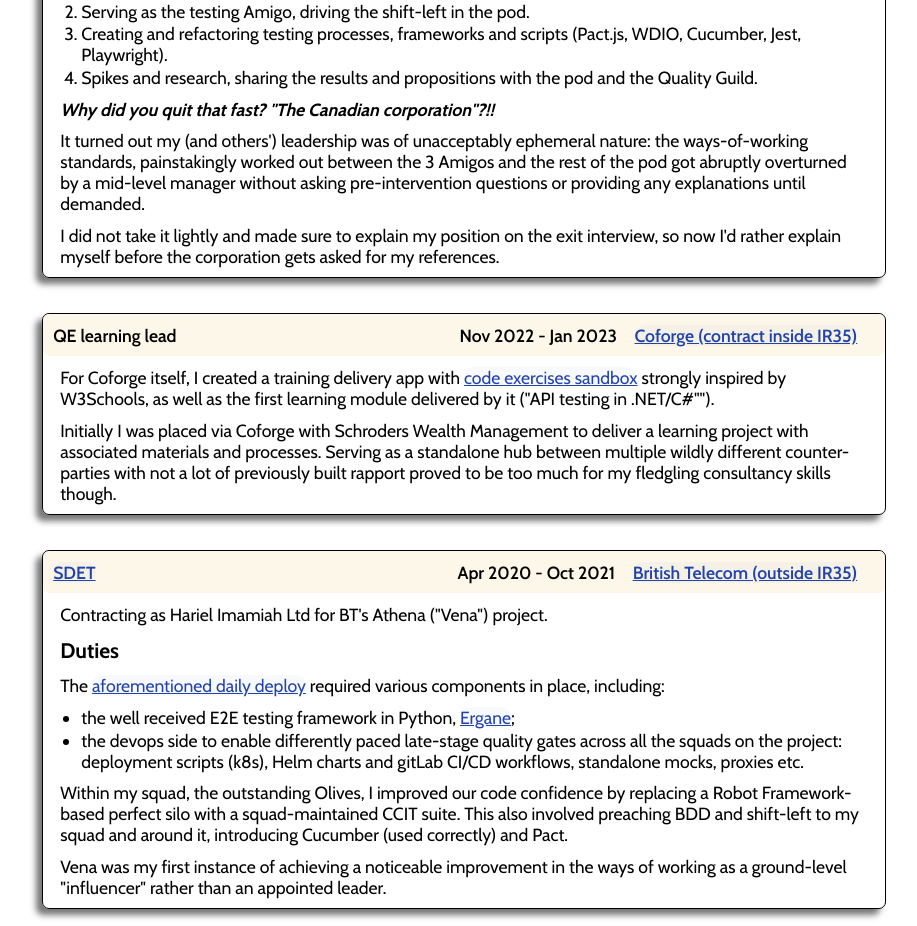
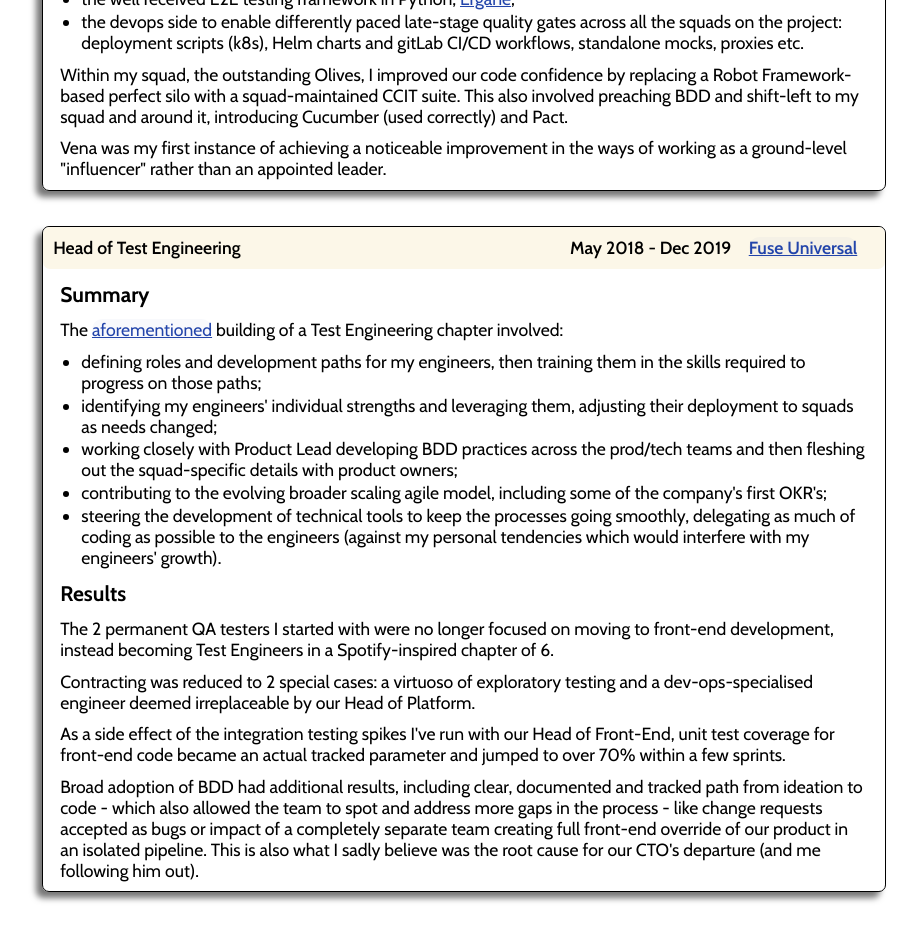
Before and after one commit to akseiya/cvml, a React (Create React App) app in the folder tsx/: page / in a window 1280 px wide. Shown: the part 1860-2786 px from the top of the page, without its empty margins (176-1093 px from the left). Built offline with nearby package versions, Linux system fonts and the light colour scheme.

Commit message:
Featured and prehistoric jobs handled. Warning about lack of error boundaries added. Minor touches again.

```diff
--- a/tsx/public/AuthorsResume.yaml
+++ b/tsx/public/AuthorsResume.yaml
@@ -54,13 +54,11 @@
   - Core profile: |-
       [Veteran](#career-csopl) of every flavour of software development
       in applications from [military HR](#career-csopl) through
-      [finance](#career-nyse) to [video production](#career-aframe).
+      [finance](#career-nyse) to [video production](#career-aframe), including
+      roles in development, ops, management and quality assistance.
 
       Front-line [leader](#career-fuse) focused on supporting his engineers for
       ever further growth.
-
-      Troubleshooter, batch-, net- and DB-admin, [performance
-      profiler](#career-softbank).
 
       Believer in candor and meritocracy as foundations of a
       well-functioning, highly performing organisation.
@@ -76,7 +74,7 @@
 
       Allowed [NYSE](#career-nyse) to run performance tests of its Data Fabric
       system using a rented cluster of custom worker machines and my
-      mini-jUnit written in Python.
+      mini-jMeter written in Python.
 
       Enabled daily deploys for BT's [Vena project](#career-athena)
       through a multi-layered portfolio of test suites and deployment
@@ -122,6 +120,7 @@
       ### Athena project listed out of order as it happens to use all options
       ### for specifying a job
     - id: athena       ### Each job panel is preceded with a `#career-${id}` anchor.
+      featured: true   ### Shows up top, expanded, even if not most recent 3
       from: 2020-04-01 ### Day of the month is ignored in default format anyway!
       to: 2021-10      ### When this is omitted, timing is rendered as "since Mon YYYY"
       company:
@@ -210,6 +209,7 @@
         too much for my fledgling consultancy skills though.
 
     - id: fuse
+      featured: true
       from: 2018-05
       to: 2019-12
       company:
@@ -233,27 +233,30 @@
           some of the company's first OKR's;
         * steering the development of technical tools to keep the processes
           going smoothly, delegating as much of coding as possible to the
-          engineers (against my natural tendencies which would interfere with my
-          engineers' growth).
+          engineers (against my personal tendencies which would interfere with
+          my engineers' growth).
 
         # Results
 
         The 2 permanent QA testers I started with were no longer focused on
-        moving to front-end development, instead becoming Test Engineers,
-        valued enough for some product owners to ask me to exclude "their" TE-s
-        from the quarterly squad rotation.
-
-        The 2 new hires overcame their initial difficulties, including a junior
-        becoming great help in extending the reach of BDD on the product side
-        and in a "special case" squad.
+        moving to front-end development, instead becoming Test Engineers in a
+        Spotify-inspired chapter of 6.
 
         Contracting was reduced to 2 special cases: a virtuoso of exploratory
-        testing and a dev-ops oriented engineer deemed irreplaceable by our
+        testing and a dev-ops-specialised engineer deemed irreplaceable by our
         Head of Platform.
 
-        Unit test coverage for front-end code became an actual tracked parameter
-        and jumped to over 70% within a few sprints since our initial spiking
-        sessions for Mocha/Chai and React tools for testing.
+        As a side effect of the integration testing spikes I've run with
+        our Head of Front-End, unit test coverage for front-end code became
+        an actual tracked parameter and jumped to over 70% within a few sprints.
+
+        Broad adoption of BDD had additional results, including clear,
+        documented and tracked path from ideation to code - which also allowed
+        the team to spot and address more gaps in the process - like change
+        requests accepted as bugs or impact of a completely separate team
+        creating full front-end override of our product in an isolated pipeline.
+        This is also what I sadly believe was the root cause for our CTO's
+        departure (and me following him out).
 
     - id: duco
       from: 2016-05
@@ -318,6 +321,7 @@
             innovation.
 
     - id: aframe
+      featured: true
       from: 2012-09
       to: 2016-02
       company:
@@ -331,7 +335,7 @@
         Initially I created various components of the Aframe video production
         platform (mostly endpoints of its Sinatra API).
 
-        After getting press-ganged back into QA I created Aframe's acceptance
+        After getting press-ganged into QA I created Aframe's acceptance
         testing platform in two misnamed flavours:
         * end-to-end "Big Smoke" with a custom Git flow serving as the
         kernel for a deployment pipeline;
@@ -448,13 +452,17 @@
   - CVML: |-
       This resume is a YAML document rendered with React.
 
-      Use the hamburger icon **≡** in the top right corner to
-      ***edit the YAML*** source and change currently rendered content.
+      Use the hamburger icon **≡** in the top right corner of [this
+      page](https://akseiya.github.io) to ***edit the YAML*** source and change
+      currently rendered content.
 
       As long as the main sections (`name`, `fundamentals`,
       `summary`, `career`, `projects`, `extras`) are present and
       the format is conserved, any compatible data can be rendered,
       including an entirely different CV.
+
+      There are no error boundaries yet. Breaking the YAML badly will
+      render a blank HTML page. Thou hast been warned.
 
       Under development. Future ideas will be added to its
       [README](https://github.com/akseiya/cvml/tree/main/tsx#readme).
--- a/tsx/src/components/CVMLPresenter/Career/Career.tsx
+++ b/tsx/src/components/CVMLPresenter/Career/Career.tsx
@@ -37,11 +37,15 @@
   );
 };
 
-const freshJobsNumber = 3;
+const maxFeaturedJobs = 3;
+const minJobsToShow = 3;
+const expandedJobsToShow = 3;
+const [ msPerHour, hoursADay, daysInYear] = [3600000, 24, 365];
+const prehistoryThreshold = msPerHour * hoursADay * daysInYear * 10;
 
 const renderFlattableJob = (flat: boolean, job: Job, i: number) => {
   const [unfolded, setUnfolded] = useState(false);
-  const folded = !unfolded && i + 1 > freshJobsNumber;
+  const folded = !unfolded && i + 1 > expandedJobsToShow;
   const unfold = () => setUnfolded(true);
 
   const headingContent = !flat ?
@@ -70,6 +74,32 @@
 const renderJob =
   (flat: boolean) => (job: Job, i: number) => renderFlattableJob(flat, job, i);
 
+
+const jobsWithFeatureLimit = (jobs: Job[]) => {
+  let featuredCount = 0;
+  const limitedJobs: Job[] = [];
+  for(let i = 0; i < jobs.length; i++) {
+    const job = jobs[i];
+    if(job.featured) {
+      featuredCount++;
+      if(featuredCount > maxFeaturedJobs) job.featured = false;
+    }
+    limitedJobs.push(job);
+  };
+  return limitedJobs;
+};
+
+const jobFeaturedOrNewer = (job1: Job, job2: Job) => {
+  if(job1.featured && !job2.featured) return -1;
+  if(!job1.featured && job2.featured) return 1;
+  return new Date(job2.from).valueOf() - new Date(job1.from).valueOf();
+};
+
+const notPrehistoric = (job: Job, jobIndex: number) =>
+  !('to' in job) ||               // current assignment
+  (jobIndex < minJobsToShow) ||   // one of the first on sorted list
+  (Date.now() - new Date(job.from).valueOf() < prehistoryThreshold);
+
 export function Career(props: {
   currentResume: Resume,
   layoutIsFlat: boolean
@@ -78,14 +108,15 @@
   const { career } = currentResume;
   const { jobs } = career ?? {};
 
-  const chronologically = (job1: Job, job2: Job) =>
-    new Date(job2.from).valueOf() - new Date(job1.from).valueOf();
+  // const chronologically = (job1: Job, job2: Job) =>
+  //   new Date(job2.from).valueOf() - new Date(job1.from).valueOf();
 
   return (
     <>
       <h1>Career</h1>
-      {(jobs ?? [])
-        .sort(chronologically)
+      {(jobsWithFeatureLimit(jobs) ?? [])
+        .sort(jobFeaturedOrNewer)
+        .filter(notPrehistoric)
         .map(renderJob(layoutIsFlat))}
     </>
   );
--- a/tsx/src/data/resume.ts
+++ b/tsx/src/data/resume.ts
@@ -11,6 +11,7 @@
 
 export type Job = {
   id:   string;
+  featured?: boolean;
   to?:  string;
   from: string;
   company:  LinkableName;
```
